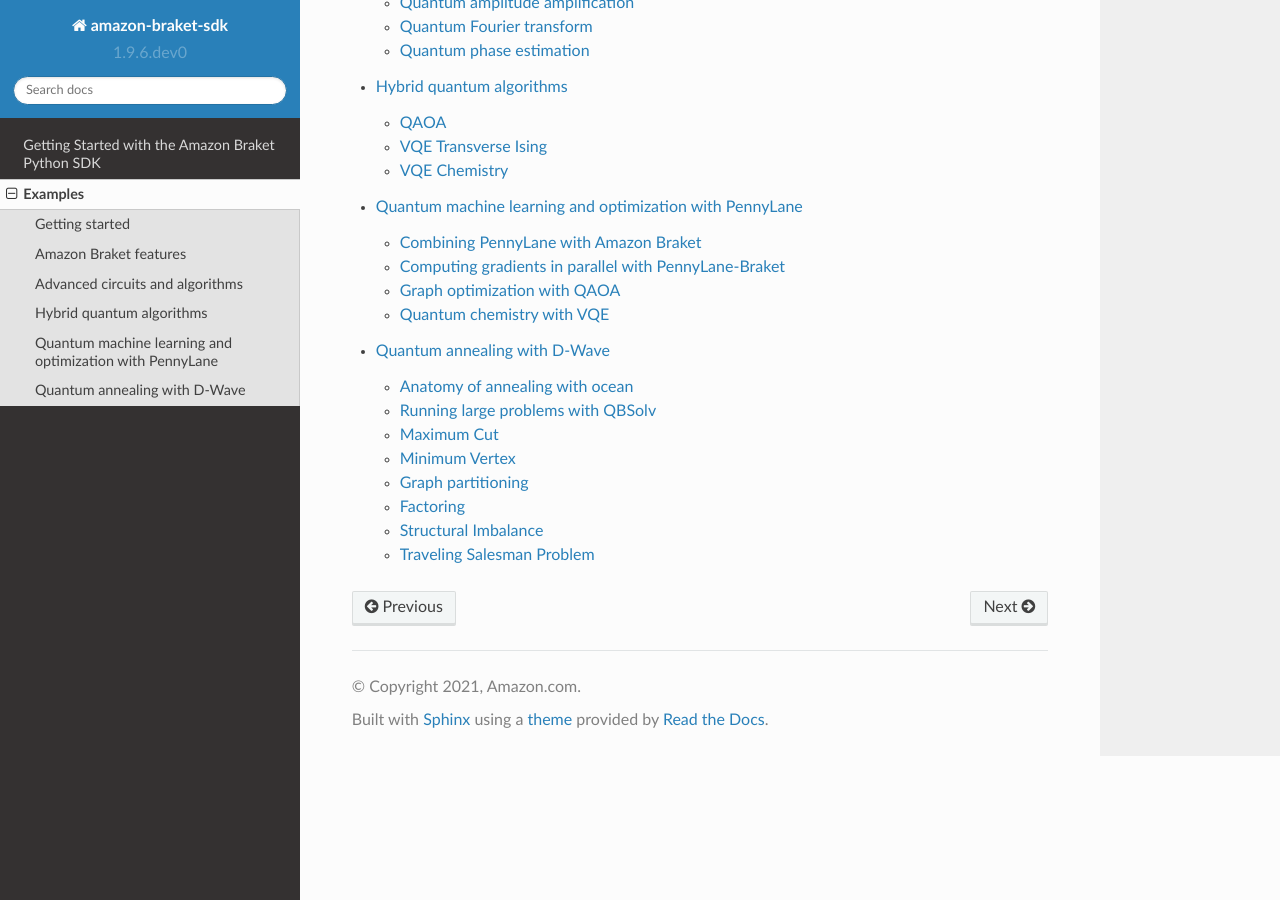
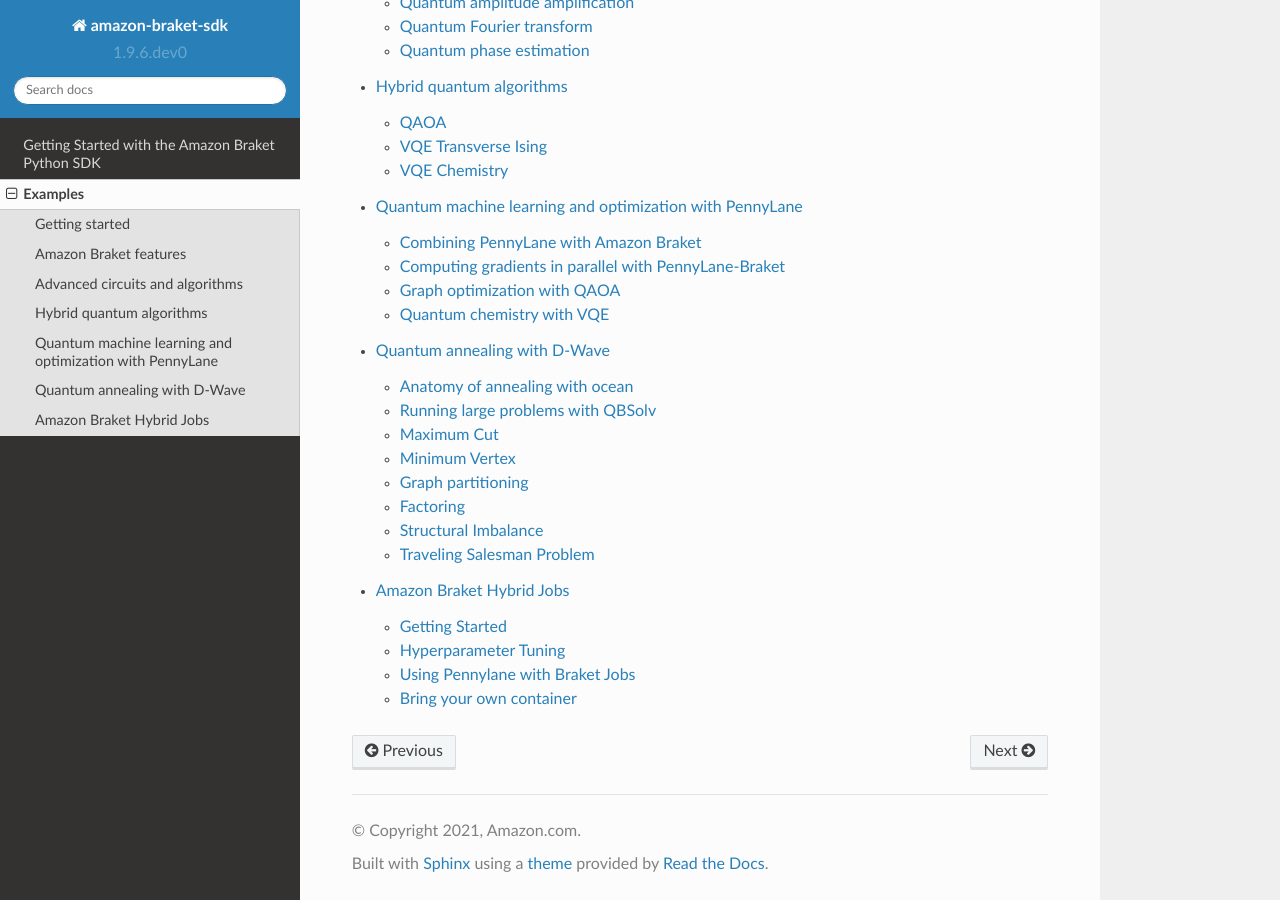
Before and after one commit to amazon-braket/amazon-braket-sdk-python, a Sphinx documentation site: the page built from doc/examples.rst, in a window 1280 px wide and 900 px high, scrolled down 637 px. Built offline with Sphinx 7.4.7 and the Read the Docs theme 2.0.0, drawn with Linux system fonts in a browser that asks for light colours; pages that are not in the unit, such as notebooks, are missing from menus; part of the change alters nothing that is shown.

Commit message:
docs: Add docs for job examples (#148)
* docs: Add docs for job examples

* address comments

```diff
--- /dev/null
+++ b/doc/examples-hybrid-jobs.rst
@@ -0,0 +1,33 @@
+################################
+Amazon Braket Hybrid Jobs
+################################
+
+Learn more about hybrid jobs on Amazon Braket.
+
+.. toctree::
+    :maxdepth: 2
+
+**************************
+`Getting Started <https://github.com/aws/amazon-braket-examples/blob/main/examples/hybrid_jobs/0_Getting_started/Getting_started.ipynb>`_
+**************************
+
+This tutorial shows how to run your first Amazon Braket Hybrid Job.
+
+**************************
+`Hyperparameter Tuning <https://github.com/aws/amazon-braket-examples/blob/main/examples/hybrid_jobs/1_Hyperparameter_tuning/Hyperparameter_tuning.ipynb>`_
+**************************
+
+This notebook demonstrates a typical quantum machine learning workflow, including uploading data, monitoring training, and tuning hyperparameters.
+
+**************************
+`Using Pennylane with Braket Jobs <https://github.com/aws/amazon-braket-examples/blob/main/examples/hybrid_jobs/2_Using_PennyLane_with_Braket_Jobs/Using_PennyLane_with_Braket_Jobs.ipynb>`_
+**************************
+
+In this tutorial, we use PennyLane within Amazon Braket Hybrid Jobs to run the Quantum Approximate Optimization Algorithm (QAOA) on a Max-Cut problem.
+
+**************************
+`Bring your own container <https://github.com/aws/amazon-braket-examples/blob/main/examples/hybrid_jobs/3_Bring_your_own_container/bring_your_own_container.ipynb>`_
+**************************
+
+Amazon Braket has pre-configured containers for executing Amazon Braket Hybrid Jobs, which are sufficient for many use cases involving the Braket SDK and PennyLane.
+However, if we want to use custom packages outside the scope of pre-configured containers, we have the ability to supply a custom-built container. In this tutorial, we show how to use Braket Hybrid Jobs to train a quantum machine learning model using BYOC (Bring Your Own Container).
--- a/doc/examples.rst
+++ b/doc/examples.rst
@@ -14,3 +14,4 @@ https://github.com/aws/amazon-braket-examples.
    examples-hybrid-quantum.rst
    examples-ml-pennylane.rst
    examples-quantum-annealing-dwave.rst
+   examples-hybrid-jobs.rst
```
